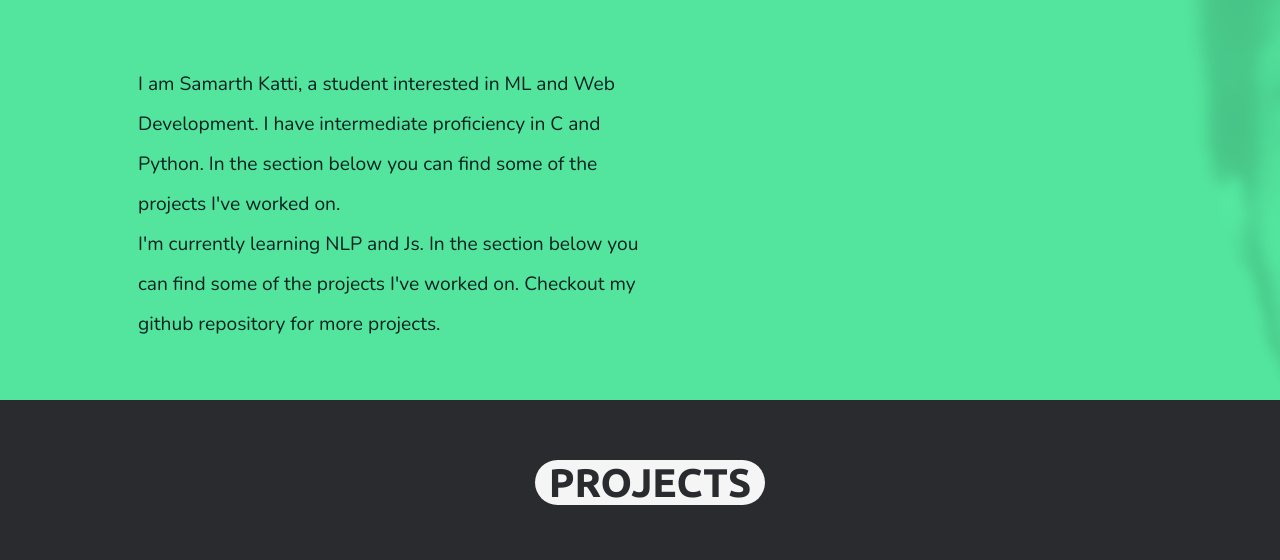
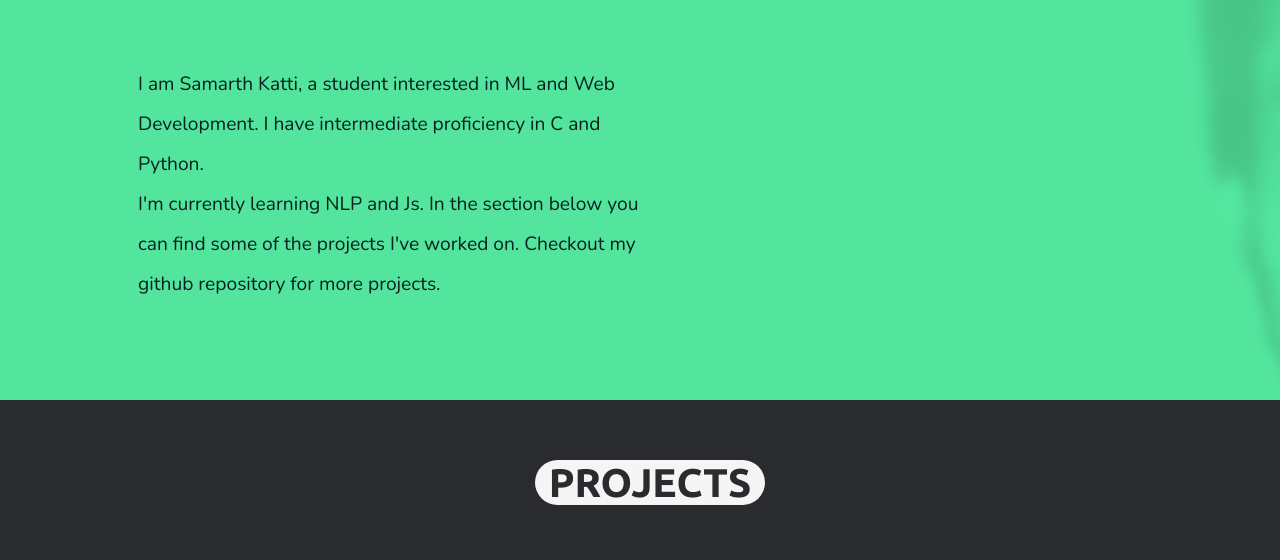
Before and after one commit to Samarth132/Samarth132.github.io, a plain HTML site: page index.html in a window 1280 px wide. Shown: the part 240-800 px from the top of the page. Drawn offline with nearby package versions, Linux system fonts and the light colour scheme.

Commit message:
Update index.html

```diff
--- a/index.html
+++ b/index.html
@@ -16,7 +16,6 @@
                 <h1>ABOUT</h1>
                 <div>I am Samarth Katti, a student interested in ML and Web Development.
                     I have intermediate proficiency in C and Python.
-                    In the section below you can find some of the projects I've worked on.
                 </div>
                 <div>
                     I'm currently learning NLP and Js. In the section below you can find some of the projects I've worked on. Checkout my github repository for more projects.
```
